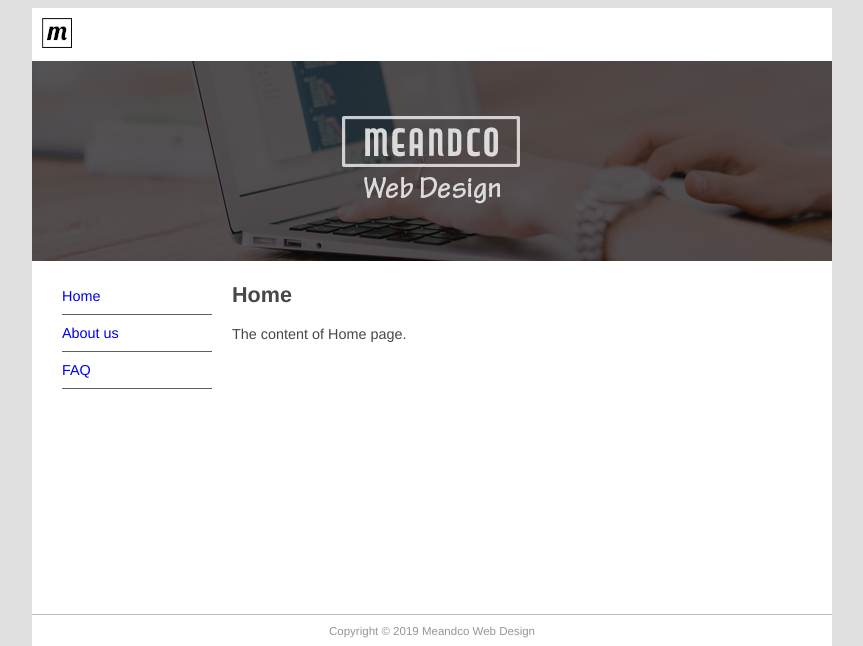
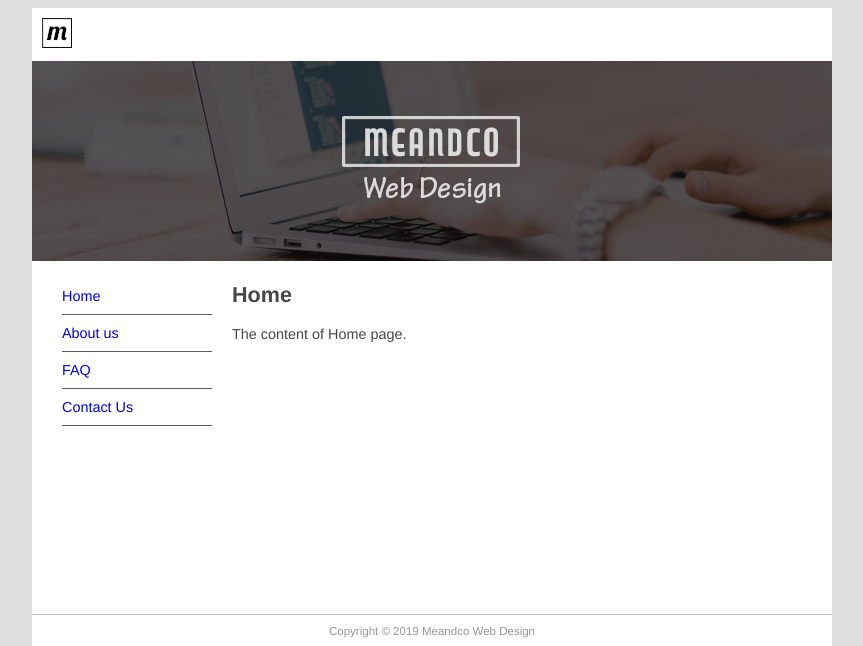
Before and after one commit to DanilTsygolnik/django_study_proj_01, a Django app: page / in a window 1280 px wide. Shown: the top 646 px of the page, without its empty margins (208-1071 px from the left). Run offline with Django 4.2, Linux system fonts and the light colour scheme; data comes from the database, SQL or seed files in the repository.

Commit message:
Add link to Contact page to navigation

```diff
--- a/website_root/website/templates/base.html
+++ b/website_root/website/templates/base.html
@@ -22,6 +22,7 @@
         {% block sidenav %}
         <li>Menu 1</li><li>Menu 2</li><li>Menu 3</li>
         {% endblock sidenav %}
+        <li><a href="{% url 'contact' %}">Contact Us</a></li>
       </ul>
     </nav>
   </aside>
```
